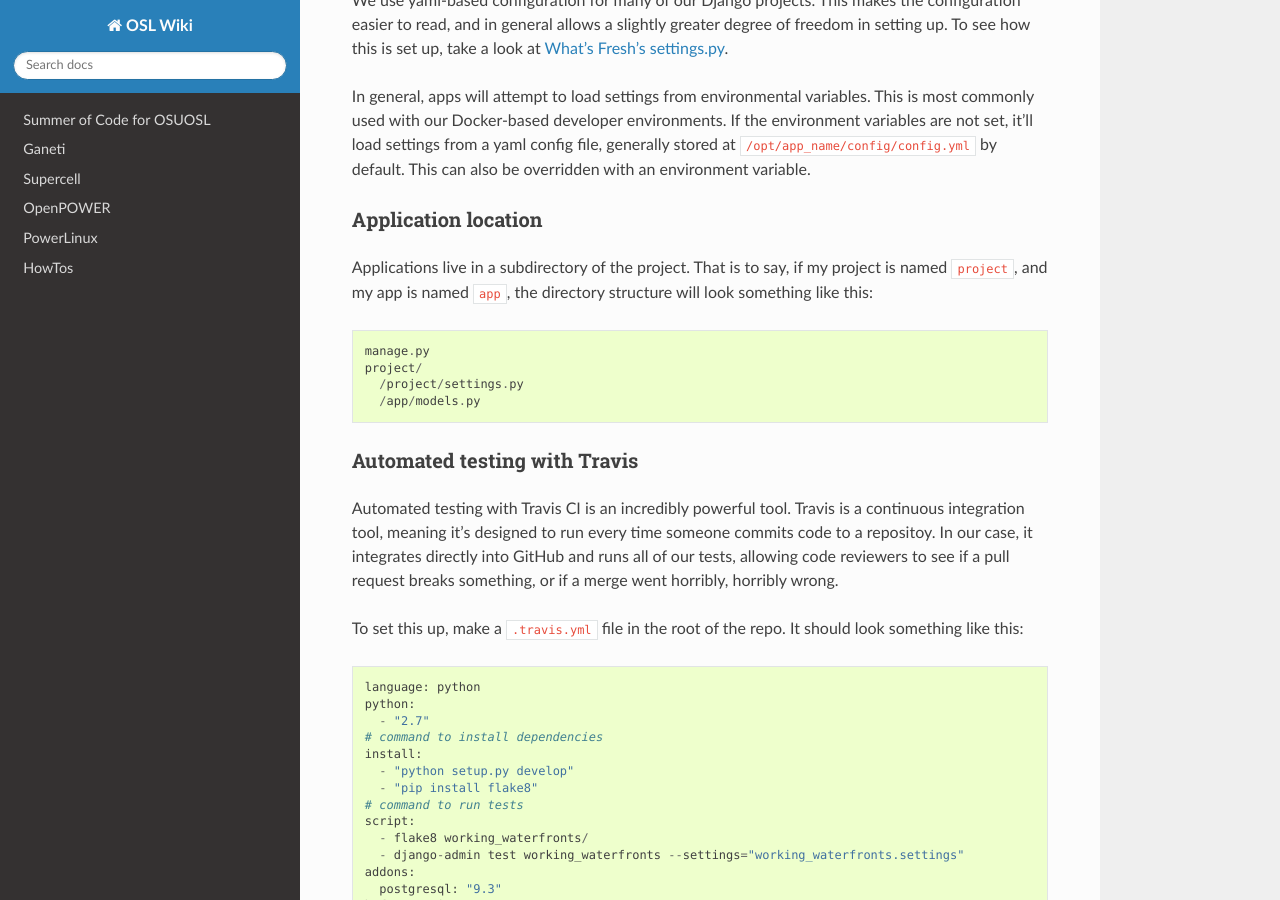
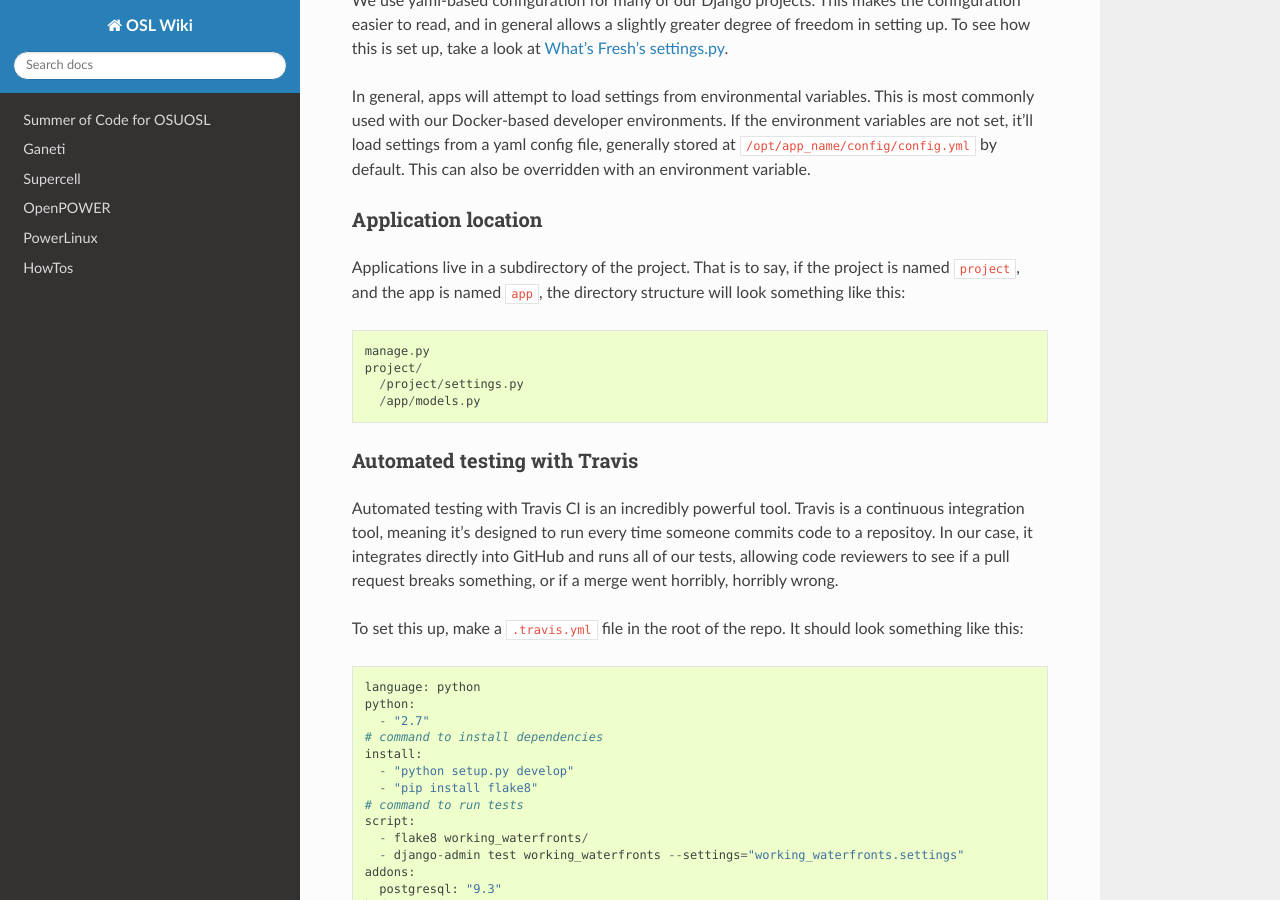
Before and after one commit to osuosl/wiki, a Sphinx documentation site: the page built from source/development_process/index.rst, in a window 1280 px wide and 900 px high, scrolled down 2419 px. Built offline with Sphinx 7.4.7 and the Read the Docs theme 2.0.0, drawn with Linux system fonts in a browser that asks for light colours.

Commit message:
Remove me

```diff
--- a/source/development_process/index.rst
+++ b/source/development_process/index.rst
@@ -129,8 +129,8 @@ can also be overridden with an environment variable.
 Application location
 ~~~~~~~~~~~~~~~~~~~~
 
-Applications live in a subdirectory of the project. That is to say, if my project
-is named ``project``, and my app is named ``app``, the directory structure will
+Applications live in a subdirectory of the project. That is to say, if the project
+is named ``project``, and the app is named ``app``, the directory structure will
 look something like this::
 
   manage.py
```
